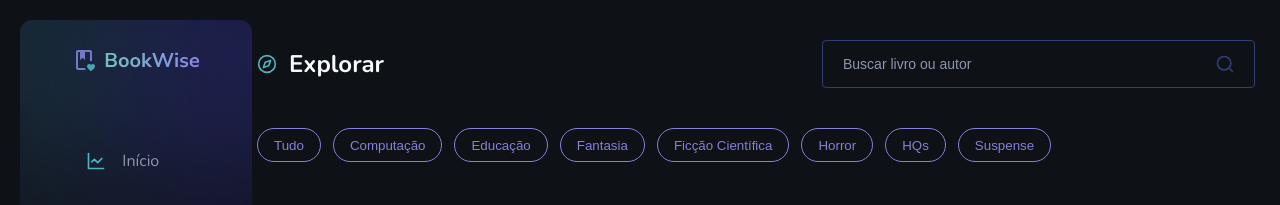
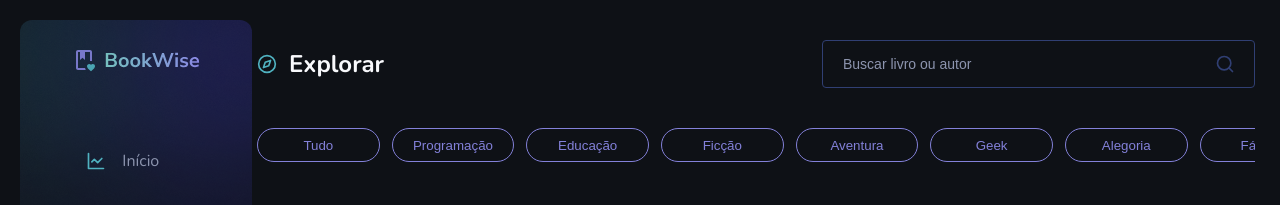
Before and after one commit to bzenky/book-wise, a Next.js app: page /explore in a window 1280 px wide. Shown: the top 205 px of the page. Built offline with nearby package versions, Linux system fonts and the light colour scheme; no server answers; the database is empty.

Commit message:
style: filter tags

```diff
--- a/package.json
+++ b/package.json
@@ -20,6 +20,7 @@
     "@types/react-dom": "18.0.11",
     "axios": "^1.4.0",
     "date-fns": "^2.30.0",
+    "keen-slider": "^6.8.5",
     "lucide-react": "^0.171.0",
     "next": "13.3.0",
     "next-auth": "^4.22.0",
--- a/src/pages/api/books/index.ts
+++ b/src/pages/api/books/index.ts
@@ -15,6 +15,7 @@ export default async function handler(
   const books = await prisma.book.findMany({
     include: {
       ratings: true,
+      categories: true,
     },
   })
 
@@ -30,15 +31,26 @@ export default async function handler(
     }
   })
 
-  const booksWithAverageRating = books.map(book => {
+  const booksCategories = await prisma.category.groupBy({
+    by: ['id', 'name'],
+    where: {
+      id: {
+        in: books.map(book => book.categories.map(category => category.categoryId)).flat()
+      }
+    }
+  })
+
+  const booksWithAverageCategory = books.map(book => {
     const bookAverageRating = booksAverageRating.find(averageRating => averageRating.book_id === book.id)
+    const bookCategory = booksCategories.find(category => category.id === book.categories.map(category => category.categoryId).flat()[0])
     const { ratings, ...bookInfo } = book
 
     return {
       ...bookInfo,
       averageRating: bookAverageRating?._avg?.rate,
+      category: bookCategory?.name
     }
   })
 
-  return res.json(booksWithAverageRating)
+  return res.json(booksWithAverageCategory)
 }
--- a/src/pages/dashboard/index.tsx
+++ b/src/pages/dashboard/index.tsx
@@ -1,4 +1,5 @@
 import Head from 'next/head'
+import { useRouter } from 'next/router'
 import { NextPageWithLayout } from '../_app'
 import { api } from '@/lib/axios'
 import { useQuery } from '@tanstack/react-query'
@@ -49,6 +50,8 @@ interface LastRatingsResponseProps {
 }
 
 const Dashboard: NextPageWithLayout = () => {
+  const router = useRouter()
+
   async function fetchLatestRatings() {
     const response = await api.get<LastRatingsResponseProps>('/ratings/latest')
       .then(response => response.data)
@@ -109,6 +112,7 @@ const Dashboard: NextPageWithLayout = () => {
               text='Livros Populares'
               hasAction
               actionText='Ver todos'
+              actionFunction={() => router.push('/explore')}
             />
 
             <RatingCardWrapper>
--- a/src/pages/explore/index.tsx
+++ b/src/pages/explore/index.tsx
@@ -3,10 +3,13 @@ import { useState } from 'react'
 import { NextPageWithLayout } from '../_app'
 import { useQuery } from '@tanstack/react-query'
 import { Compass } from 'lucide-react'
+import { useKeenSlider } from 'keen-slider/react'
 import { api } from '@/lib/axios'
 import { RatingCardMinimal } from '@/components/RatingCardMinimal'
 import { DefaultLayout } from '@/layouts/DefaultLayout'
 import { theme } from '@/styles/stitches.config'
+import { filterTags } from '@/utils/filterTags'
+import 'keen-slider/keen-slider.min.css'
 import { BookGridContainer, Container, FilterTag, FilterTagWrapper, Main, SearchIcon, SearchInput, SearchWrapper, Title, TitleWrapper } from './styles'
 
 interface BookProps {
@@ -22,7 +25,25 @@ interface BookProps {
 
 const Explore: NextPageWithLayout = () => {
   const [focused, setFocused] = useState(false)
-  const tags = ['Tudo', 'Computação', 'Educação', 'Fantasia', 'Ficção Científica', 'Horror', 'HQs', 'Suspense']
+  const [activeTagFilters, setActiveTagFilters] = useState<string[]>([])
+  const [sliderRef] = useKeenSlider({
+    loop: false,
+    slides: {
+      perView: 7.5,
+      spacing: 12
+    },
+    dragSpeed: 3,
+  })
+
+  function handleTagFilter(tag: string) {
+    if (activeTagFilters.includes(tag)) {
+      const newActiveTagFilters = activeTagFilters.filter(activeTagFilter => activeTagFilter !== tag)
+
+      setActiveTagFilters(newActiveTagFilters)
+    } else {
+      setActiveTagFilters([...activeTagFilters, tag])
+    }
+  }
 
   function handleFocusIconColor() {
     if (focused) return String(theme.colors.green200)
@@ -72,10 +93,15 @@ const Explore: NextPageWithLayout = () => {
           </SearchWrapper>
         </TitleWrapper>
 
-        <FilterTagWrapper>
-          {tags.map(tag => {
+        <FilterTagWrapper className="keen-slider" ref={sliderRef}>
+          {filterTags.map(tag => {
             return (
-              <FilterTag key={tag}>
+              <FilterTag
+                key={tag}
+                data-active={activeTagFilters.includes(tag)}
+                onClick={() => handleTagFilter(tag)}
+                className="keen-slider__slide"
+              >
                 {tag}
               </FilterTag>
             )
--- a/src/pages/explore/styles.ts
+++ b/src/pages/explore/styles.ts
@@ -64,8 +64,6 @@ export const SearchIcon = styled(Search, {
 })
 
 export const FilterTagWrapper = styled('div', {
-  display: 'flex',
-  gap: '$3',
   marginTop: '40px',
 })
 
--- /dev/null
+++ b/src/utils/filterTags.ts
@@ -0,0 +1,15 @@
+export const filterTags = [
+  'Tudo',
+  'Programação',
+  'Educação',
+  'Ficção',
+  'Aventura',
+  'Geek',
+  'Alegoria',
+  'Fábula',
+  'Romance',
+  'Suspense',
+  'Autoajuda',
+  'Arquitetura',
+  'Terror'
+]
```
Also changed, not shown: 1 other file (tests, documents, lock files or other folders).
